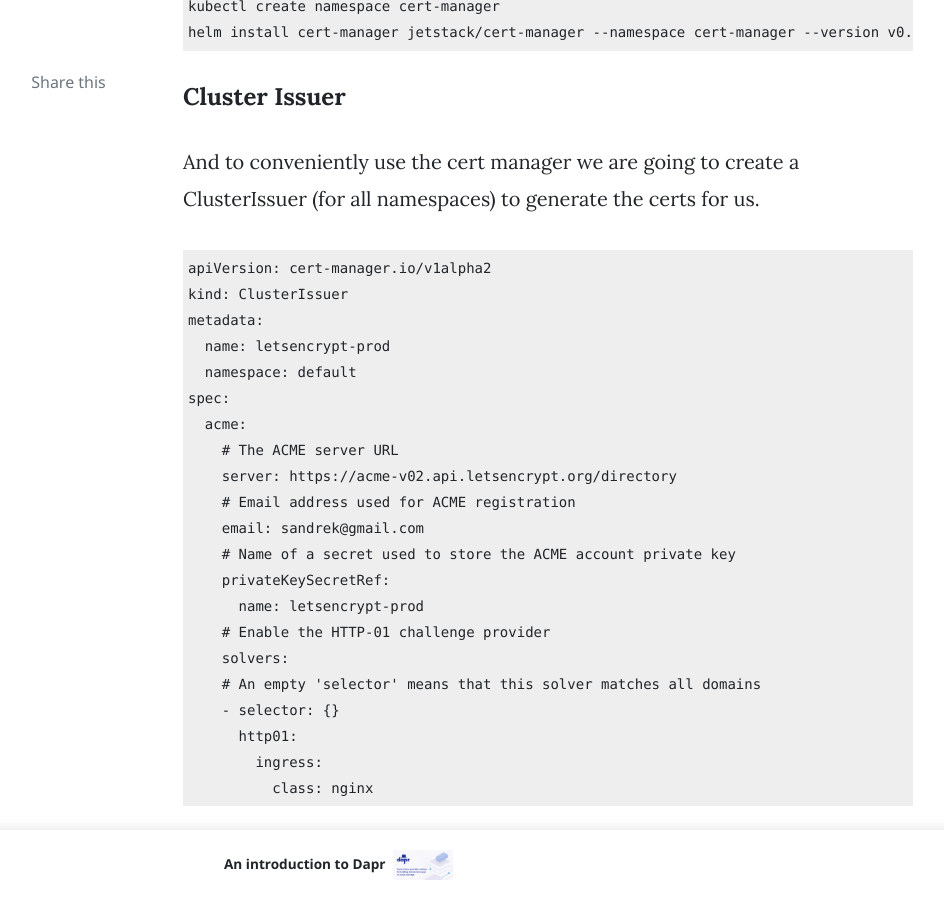
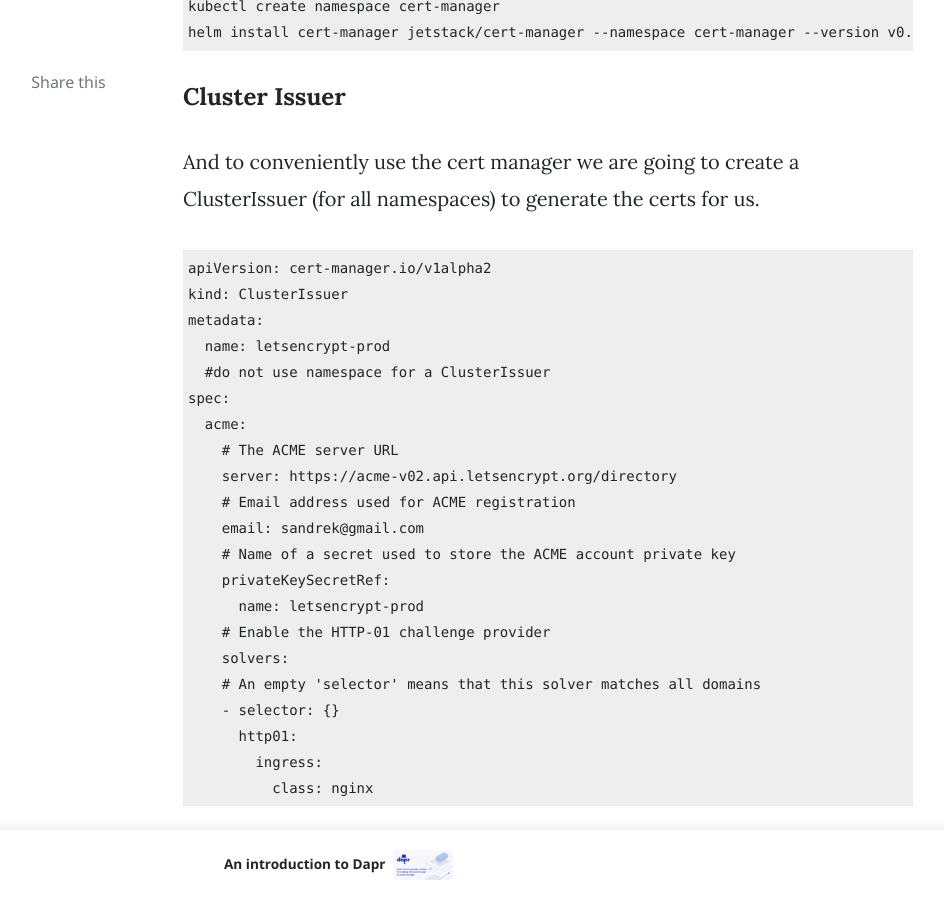
Before and after one commit to saendu/jekyll, a Jekyll site: the page built from _posts/2020-04-01-your-own-private-cloud.md, in a window 1280 px wide and 900 px high, scrolled down 10650 px. Shown: the whole window, without its empty margins (187-1131 px from the left). Built offline with Jekyll 4.4.1, drawn with Linux system fonts in a browser that asks for light colours; nearby versions of some CDN libraries; emoji names are drawn with the system emoji font; comment, search, counter and statistics services are not loaded.

Commit message:
no namespace

```diff
--- a/_posts/2020-04-01-your-own-private-cloud.md
+++ b/_posts/2020-04-01-your-own-private-cloud.md
@@ -239,7 +239,7 @@ apiVersion: cert-manager.io/v1alpha2
 kind: ClusterIssuer
 metadata:
   name: letsencrypt-prod
-  namespace: default
+  #do not use namespace for a ClusterIssuer
 spec:
   acme:
     # The ACME server URL
```
